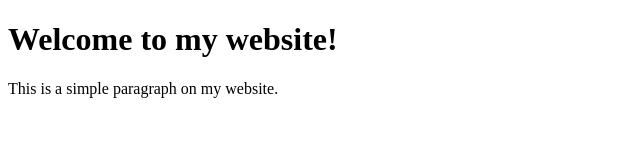
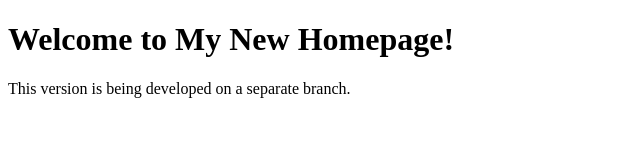
Before and after one commit to ziha-prog/MyFirstlyWebsite, a plain HTML site: page index.html in a window 1280 px wide. Shown: the whole page, without its empty margins (0-640 px from the left). Drawn offline with Linux system fonts and the light colour scheme.

Commit message:
Redesign homepage

```diff
--- a/index.html
+++ b/index.html
@@ -4,7 +4,7 @@
         <title>My First Website</title>
     </head>
     <body>
-        <h1>Welcome to my website!</h1>
-        <p>This is a simple paragraph on my website.</p>
+        <h1>Welcome to My New Homepage!</h1>
+        <p>This version is being developed on a separate branch.</p>
     </body>
 </html>
```
